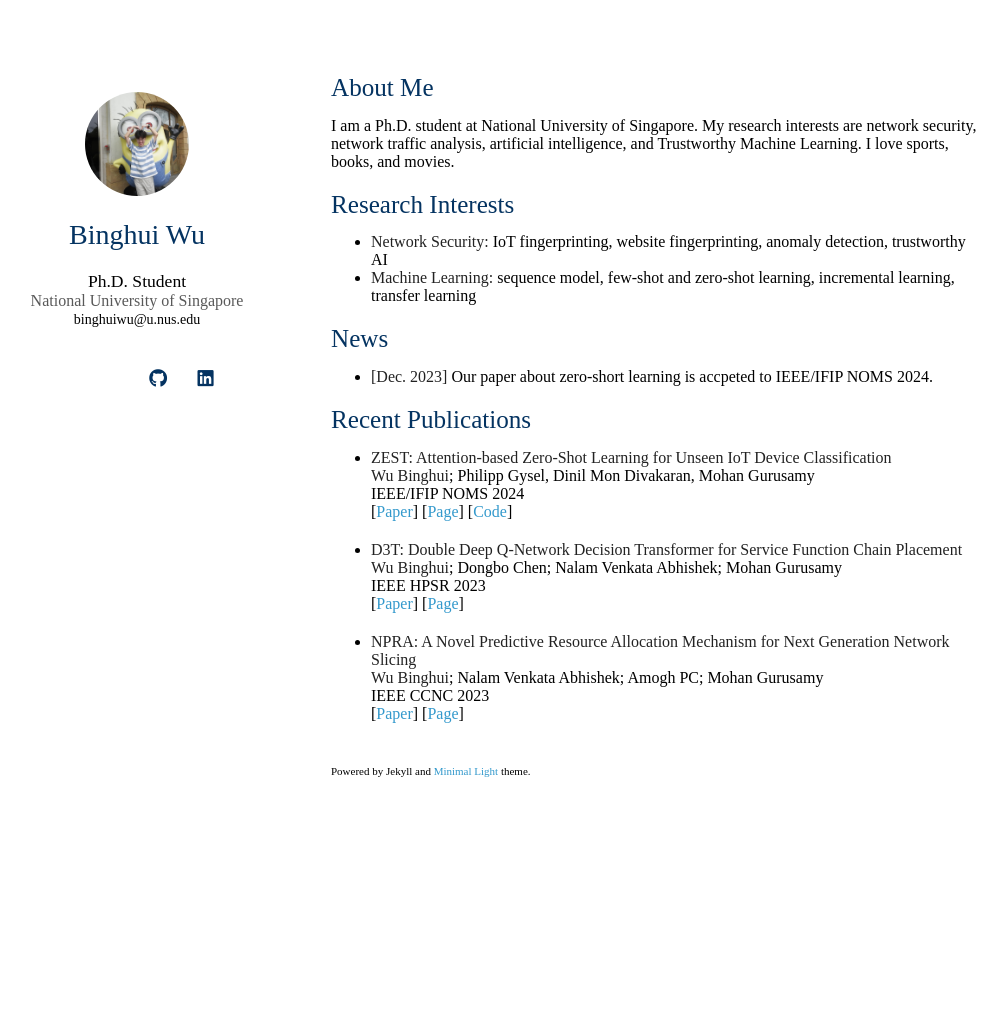
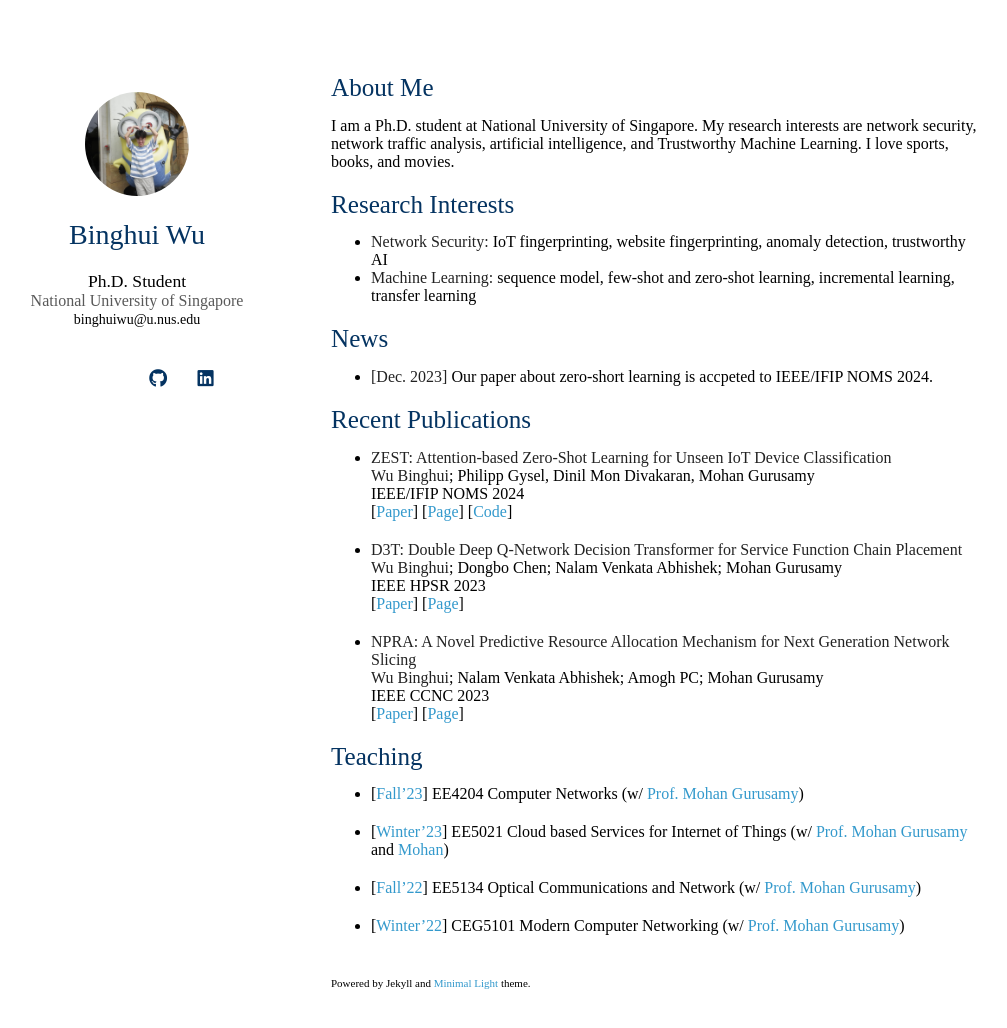
Before and after one commit to Binghui99/binghuiweb.github.io, a Jekyll site: the page built from index.md, in a window 1280 px wide and 1061 px high. Shown: the top 1028 px of the window, without its empty margins (139-1146 px from the left). Built offline with Jekyll 4.4.1, drawn with Linux system fonts in a browser that asks for light colours; nearby versions of some CDN libraries; some web fonts are replaced; a style sheet for code colours, icons or effects is not loaded; our own code applies the rules of GitHub Pages for plain Markdown files.

Commit message:
Update index.md

```diff
--- a/index.md
+++ b/index.md
@@ -48,3 +48,17 @@ I love sports, books, and movies.
   <br>
   [[Paper](https://drive.google.com/file/d/1U9C9Yk6lpwzeACQWyFKihsFIUCL3ipld/view?usp=drive_link)]
   [[Page](https://ieeexplore.ieee.org/abstract/document/10060670)]
+
+
+
+## Teaching
+
+- [[Fall'23](https://drive.google.com/file/d/1mSUcTZn2I7Kp_Je31WSP0AV3YhfF4-hB/view?usp=drive_link)] EE4204 Computer Networks (w/ [Prof. Mohan Gurusamy](https://cde.nus.edu.sg/ece/staff/mohan-gurusamy/))
+
+- [[Winter'23](https://drive.google.com/file/d/16x2lIx5ttwGbu8y4VfJ8j_kLSD7o8cO5/view?usp=share_link)]
+EE5021 Cloud based Services for Internet of Things (w/ [Prof. Mohan Gurusamy](https://cde.nus.edu.sg/ece/staff/mohan-gurusamy/) and [Mohan]([https://www.comp.nus.edu.sg/~jithin/](https://cde.nus.edu.sg/ece/staff/mohan-gurusamy/)))
+
+- [[Fall'22](https://drive.google.com/file/d/1eo8T4XvxonI7Ys2IoD19Ocn7yWvPeTZ_/view?usp=sharing)] EE5134 Optical Communications and Network (w/ [Prof. Mohan Gurusamy](https://cde.nus.edu.sg/ece/staff/mohan-gurusamy/))
+
+- [[Winter'22](https://drive.google.com/file/d/1zx438PuWai7zmdqEahyCVPN1RibwK1Qq/view?usp=sharing)]
+CEG5101 Modern Computer Networking (w/ [Prof. Mohan Gurusamy](https://cde.nus.edu.sg/ece/staff/mohan-gurusamy/))
```
